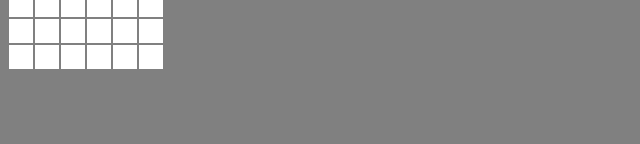
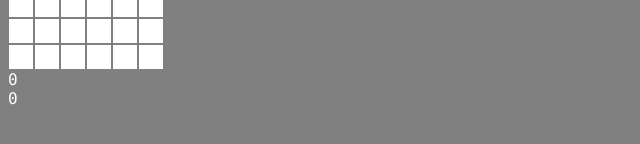
Before and after one commit to ggpera/merkeditor, a React (Vite) app: page / in a window 1280 px wide. Shown: the part 192-336 px from the top of the page, without its empty margins (0-640 px from the left). Built offline with nearby package versions, Linux system fonts and the light colour scheme.

Commit message:
Integrate Row component into Grid + add binary array and slicing functions

```diff
--- a/src/components/Grid.jsx
+++ b/src/components/Grid.jsx
@@ -1,16 +1,45 @@
-import Row from './Row';
+import { useState } from 'react';
+import Pixel from './Pixel';
 import '../App.css';
 
 const Grid = () => {
-  let rows = [];
+  const [binaryArray, setBinaryArray] = useState(new Array(42).fill(0));
 
-  for (let i = 0; i < 7; i++) {
-    rows.push(<Row key={i} />);
-  }
+  const toggleBinaryValue = (index) => {
+    const updatedBinaryArray = [...binaryArray];
+    updatedBinaryArray[index] = 1 - updatedBinaryArray[index]; // Toggle between 0 and 1
+    setBinaryArray(updatedBinaryArray);
+  };
+
+  const arrayChunk = (arr, n) => {
+    const array = arr.slice();
+    const chunks = [];
+    while (array.length) chunks.push(array.splice(0, n));
+    return chunks;
+  };
+
+  const binaryChunks = arrayChunk(binaryArray, 21);
   return (
-    <div id='grid'>
-      <div id='pixels'>{rows}</div>
-    </div>
+    <>
+      <div className='grid'>
+        {arrayChunk(binaryArray, 6).map((row, rowIndex) => (
+          <div key={rowIndex} className='row'>
+            {row.map((binary, colIndex) => {
+              const totalIndex = rowIndex * 6 + colIndex;
+              return (
+                <Pixel
+                  key={totalIndex}
+                  binary={binary}
+                  toggleBinaryValue={() => toggleBinaryValue(totalIndex)}
+                />
+              );
+            })}
+          </div>
+        ))}
+      </div>
+      <div>{parseInt(binaryChunks[0].join(''), 2)}</div>
+      <div>{parseInt(binaryChunks[1].join(''), 2)}</div>
+    </>
   );
 };
 
--- a/src/components/Row.jsx
+++ /dev/null
@@ -1,13 +0,0 @@
-import Pixel from './Pixel';
-import '../App.css';
-
-const Row = () => {
-  let pixels = [];
-
-  for (let i = 0; i < 6; i++) {
-    pixels.push(<Pixel key={i} />);
-  }
-
-  return <div className='row'>{pixels}</div>;
-};
-export default Row;
```
